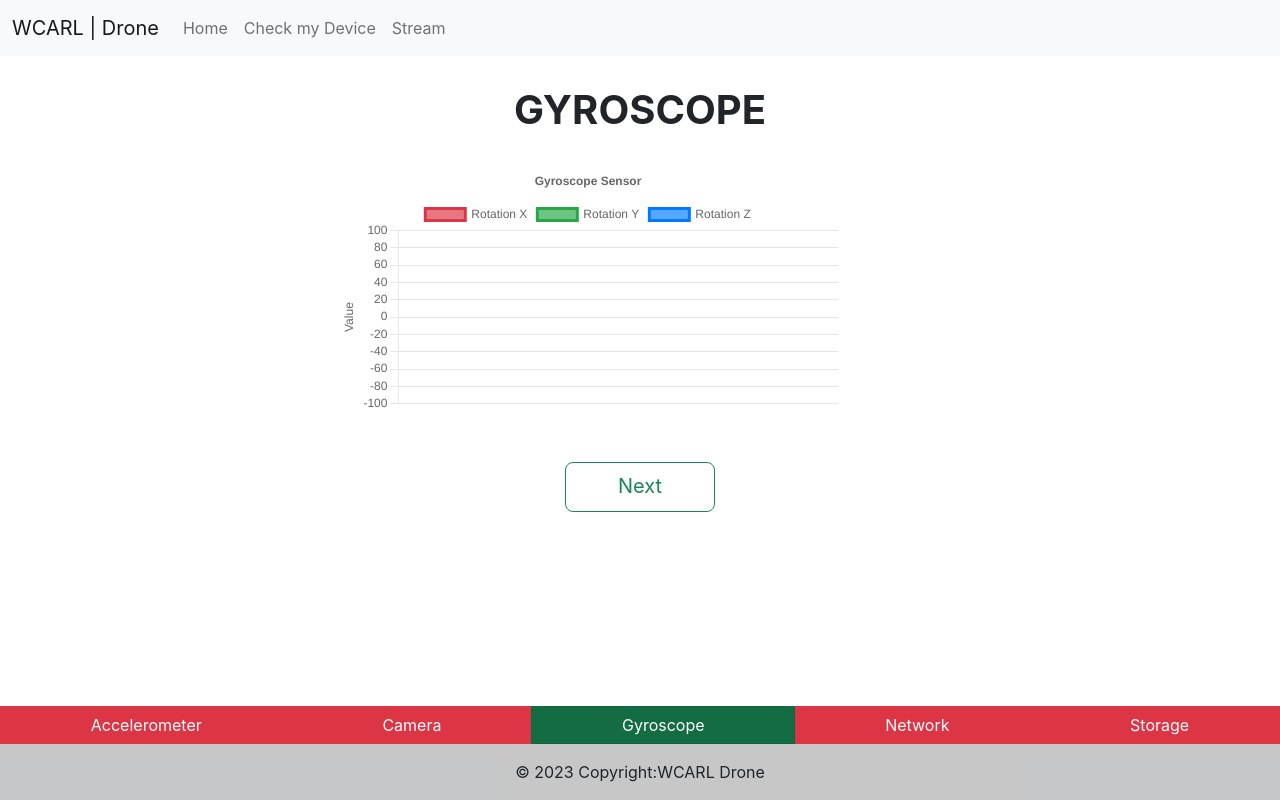
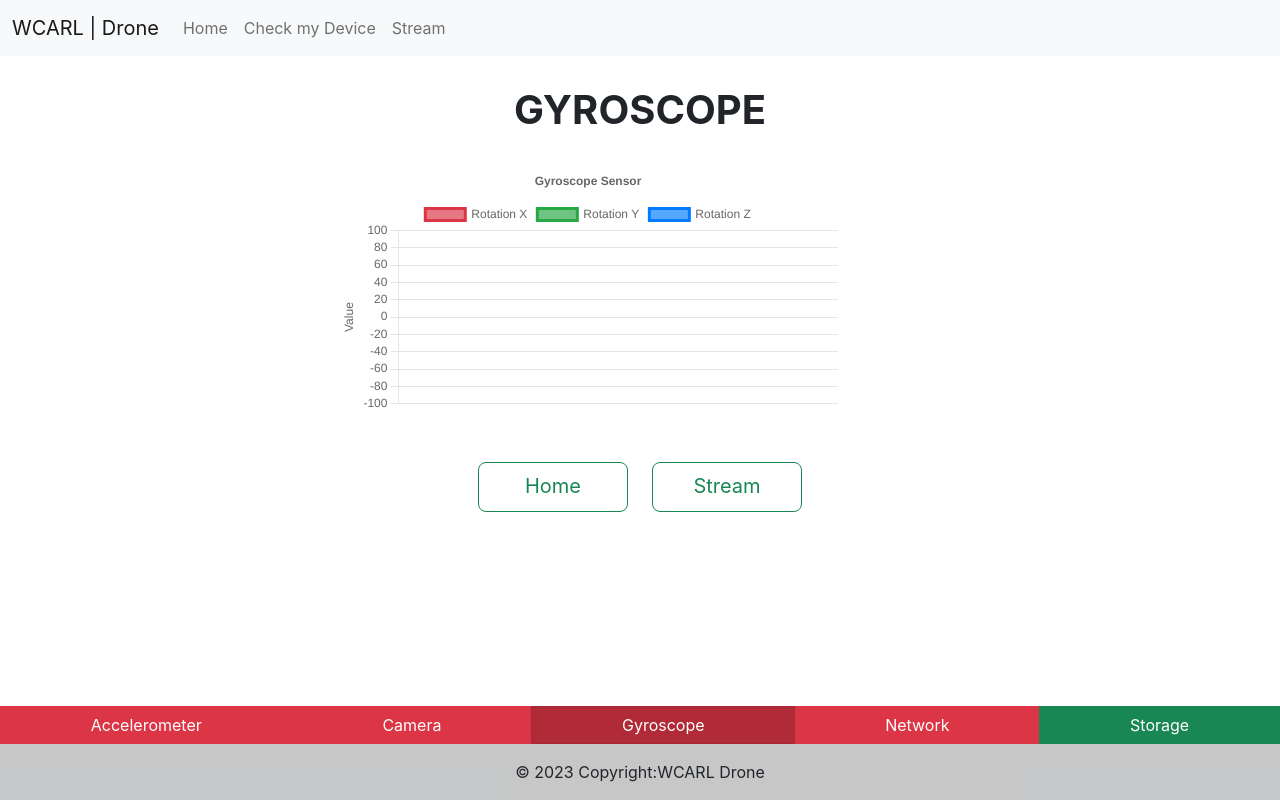
Before and after one commit to TsarPrince/WCARL-Drone, a React (Create React App) app in the folder src/: page /sensors/gyroscope in a window 1280 px wide. Built offline with nearby package versions, Linux system fonts and the light colour scheme; the HTML template or start-up script is replaced by a standard one.

Commit message:
home, streaming after sensor check

```diff
--- a/src/components/layout/Layout.component.jsx
+++ b/src/components/layout/Layout.component.jsx
@@ -8,7 +8,7 @@ const sensorStatus = {
   camera: false,
   gyroscope: false,
   network: false,
-  storage: false,
+  storage: true,
 }
 
 const Layout = ({ children, sensor, status }) => {
--- a/src/pages/sensors/GyroscopePage.jsx
+++ b/src/pages/sensors/GyroscopePage.jsx
@@ -143,9 +143,9 @@ const GyroscopeComponent = () => {
         counter++;
         lineChart.update();
 
+        setGyroscopeStat(true)
       };
       gyroscope.start();
-      setGyroscopeStat(true)
     } catch (error) {
       // Handle construction errors.
       if (error.name === 'SecurityError') {
@@ -161,15 +161,20 @@ const GyroscopeComponent = () => {
 
   return (
         <Layout sensor={"Gyroscope"} status={{name: "gyroscope", status: gyroscopeStat ? true: false}}>
-            <div className="container-xxl">
+            <div className="container-xxl d-flex flex-column justify-content-center align-items-center">
                 <div className="fw-bold text-uppercase mb-8 text-center mt-4 fs-1">Gyroscope</div>
               <div className="container text-center mt-4">
                 <canvas id="myChart" className="chart"></canvas>
               </div>
-              <div className="container text-center mt-5">
-                    <Link to="/sensors/proximity" type="button" className="btn btn-outline-success mb-5 btn-lg" style={{ width: "150px", height: "50px" }}>Next</Link>
+              <div className="btn-group flex-column flex-md-row m-auto">
+                <div className="container text-center mt-5">
+                      <Link to="/" type="button" className="btn btn-outline-success mb-5 btn-lg" style={{ width: "150px", height: "50px" }}>Home</Link>
+                </div>
+                <div className="container text-center mt-5">
+                      <Link to="/stream" type="button" className="btn btn-outline-success mb-5 btn-lg" style={{ width: "150px", height: "50px" }}>Stream</Link>
                 </div>
             </div>
+              </div>
         </Layout>
   )
 }
```
